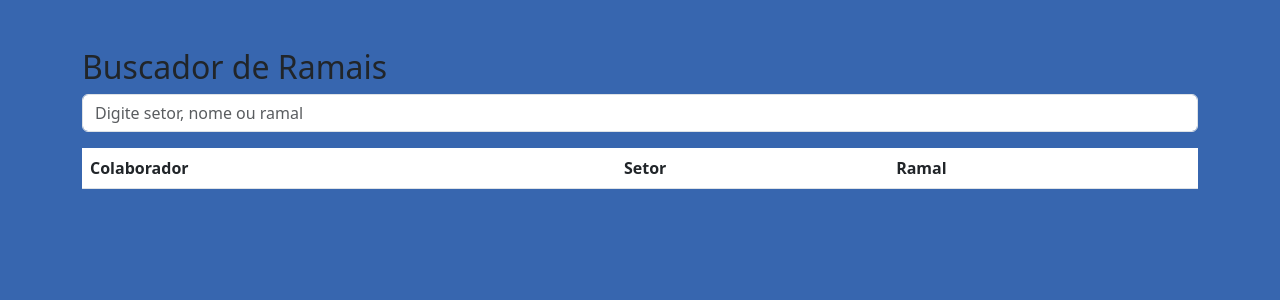
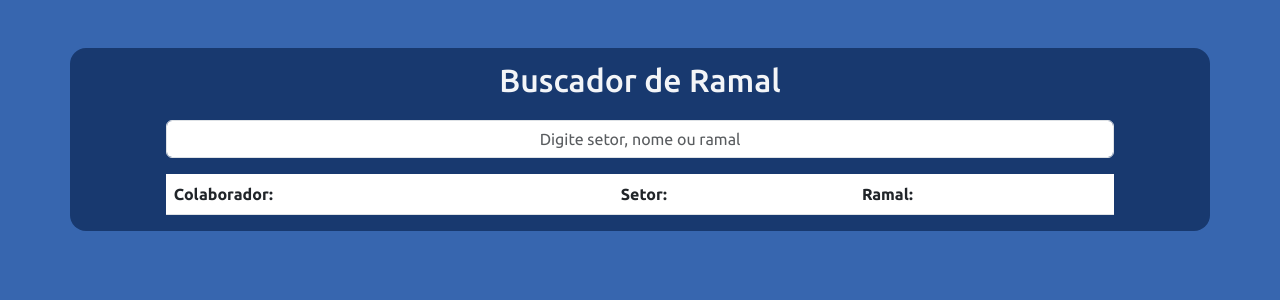
Before and after one commit to mayconalmeida01/sis_ramais, a PHP site: page / in a window 1280 px wide. Shown: the top 300 px of the page. Run offline with PHP 8.4, Linux system fonts and the light colour scheme; lists and menus that the app fills with data are empty.

Commit message:
css do index.php finalizado

```diff
--- a/config.php
+++ b/config.php
@@ -4,7 +4,7 @@
 $host = "localhost";
 $user = "root";
 $pass = "";
-$dbname = "empresa";
+$dbname = "sis_ramais";
 
 // Conectar ao banco
 $conn = new mysqli($host, $user, $pass, $dbname);
--- /dev/null
+++ b/css/index.css
@@ -0,0 +1,61 @@
+@import url('https://fonts.googleapis.com/css2?family=Open+Sans:ital,wght@0,300..800;1,300..800&family=Ubuntu:ital,wght@0,300;0,400;0,500;0,700;1,300;1,400;1,500;1,700&display=swap');
+
+* {
+  margin: 0;
+  padding: 0;
+  box-sizing: border-box;
+  font-family:"Ubuntu", sans-serif
+}
+
+.body {
+  background-color: #3766AF;
+
+  width: 100vw;
+  /* height: 60vh; */
+}
+
+/* --------------------------------- */
+
+.container {
+  display: flex;
+  align-items: center;
+  justify-content: center;
+  border-radius: 1rem;
+  height: auto;
+  background-color: #18396f;
+  color: #fffffff2;
+}
+
+.main-container {
+  width: 85%;
+}
+
+.body h2 {
+  padding-top: .8rem;
+  padding-bottom: .8rem;
+  text-align: center;
+  /* text-transform: uppercase; */
+}
+
+.body input {
+  text-align: center;
+  /* width: 80%; */
+  /* background-color: aqua; */
+}
+
+/* --------------------------------- */
+
+/* Bordas */
+.borda {
+  border: 2px solid red;
+}
+
+.borda1 {
+  border: 2px solid blue;
+}
+
+.borda2 {
+  border: 2px solid purple;
+}
+
+/* FIM - Bordas */
--- a/css/style.css
+++ /dev/null
@@ -1,13 +0,0 @@
-* {
-    margin: 0;
-    padding: 0;
-    box-sizing: border-box;
-}
-
-.body {
-    background-color: #3766AF;
-}
-
-.h2 {
-    color: white;
-}
--- a/index.php
+++ b/index.php
@@ -6,24 +6,30 @@
     <!-- Icon -->
     <link rel="icon" type="image/png" href="img/icon/itp.ico">
     <!-- CSS -->
-     <link rel="stylesheet" href="css/style.css">
-    <title>Buscador de Ramais</title>
-    <link rel="stylesheet" href="https://cdn.jsdelivr.net/npm/bootstrap@5.3.0/dist/css/bootstrap.min.css">
-    <script src="https://code.jquery.com/jquery-3.6.0.min.js"></script>
+     <link rel="stylesheet" href="css/index.css">
+     <!-- bootstrap 5 -->
+     <link rel="stylesheet" href="https://cdn.jsdelivr.net/npm/bootstrap@5.3.0/dist/css/bootstrap.min.css">
+     <script src="https://code.jquery.com/jquery-3.6.0.min.js"></script>
+
+    <title>Buscador de Ramal</title>
 </head>
-<body class="body container mt-5">
-    <h2>Buscador de Ramais</h2>
+<body class="body mt-5">
+    <div class="container">
+    <div class="main-container">
+    <h2 class="">Buscador de Ramal</h2>
     <input type="text" id="busca" class="form-control" placeholder="Digite setor, nome ou ramal">
     <table class="table mt-3">
         <thead>
             <tr>
-                <th>Colaborador</th>
-                <th>Setor</th>
-                <th>Ramal</th>
+                <th>Colaborador:</th>
+                <th>Setor:</th>
+                <th>Ramal:</th>
             </tr>
         </thead>
         <tbody id="resultado"></tbody>
     </table>
+    </div>
+    </div>
 
     <script src="js/funcaobuscar.js"></script>
 
```
